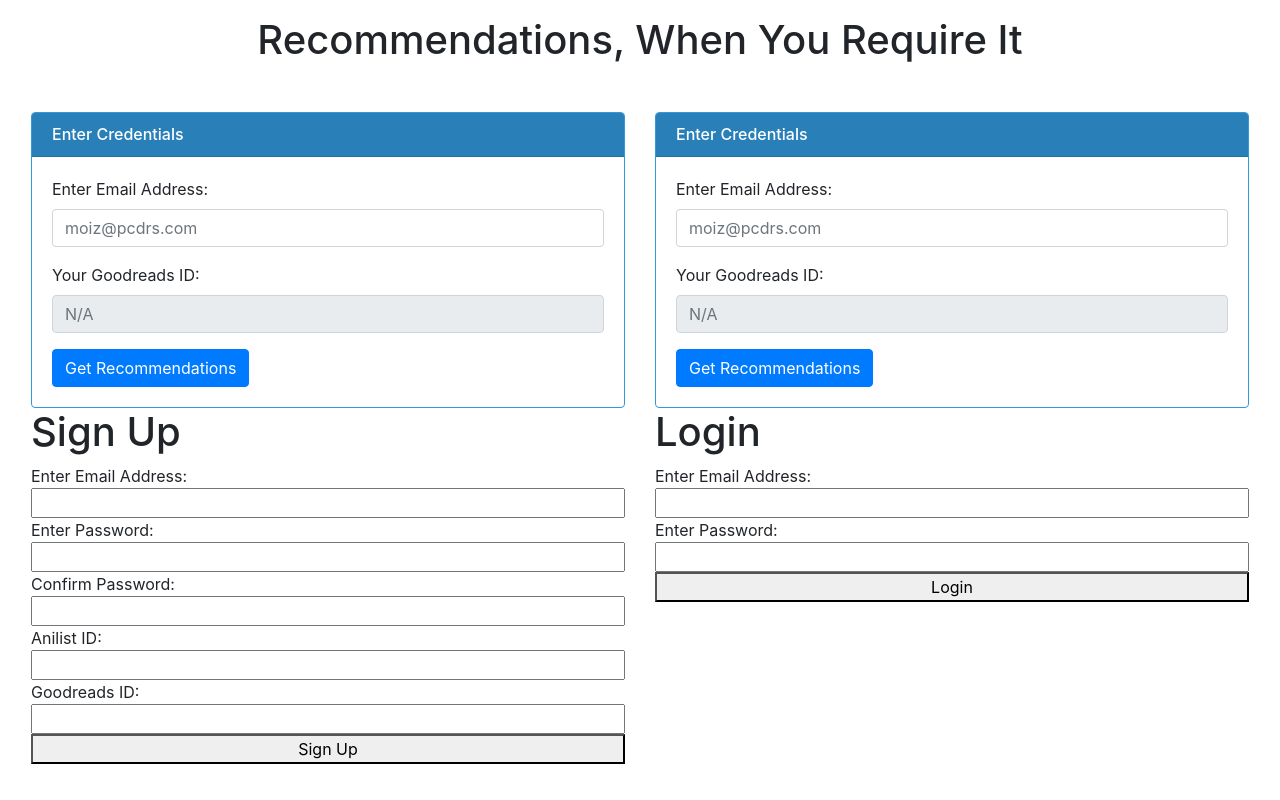
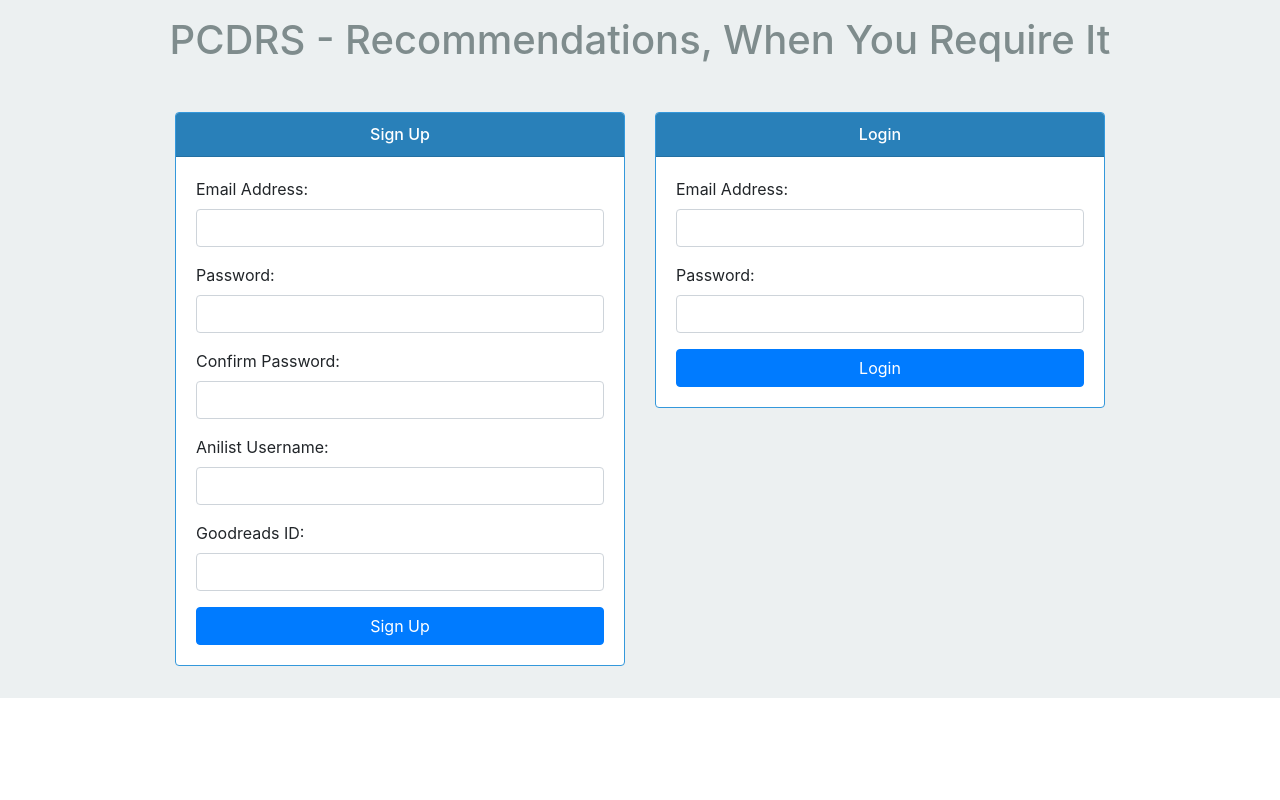
Before and after one commit to moizalicious/fukurokuju, a website: page src/client/index.html in a window 1280 px wide. Drawn offline with Linux system fonts and the light colour scheme.

Commit message:
Update UI elements of index.html

```diff
--- a/src/client/db.json
+++ b/src/client/db.json
@@ -4,8 +4,8 @@
       "id": 1,
       "email": "bW9pekBwY2Rycy5jb20=",
       "password": "eWFoeWVl",
-      "anilistId": "bW9pemFsaWNpb3Vz",
-      "goodreadsId": "ODc1MjEyNDE="
+      "anilistId": "eGVscm9n",
+      "goodreadsId": "NzU4MzE0NDQ="
     }
   ]
 }
--- a/src/client/index.html
+++ b/src/client/index.html
@@ -23,7 +23,7 @@
 
 <body>
     <!-- Main Container -->
-    <div class="container-fluid">
+    <div class="container-fluid" style="background-color: #ECF0F1">
 
         <!-- Alert Row -->
         <div class="row position-fixed p-3" style="z-index: 1000;width: 100%;">
@@ -53,75 +53,63 @@
         <!-- Main Row -->
         <div class="d-flex flex-column">
             <!-- Header Row -->
-            <div class="row p-3">
+            <div class="row p-3" style="color: #7f8c8d">
                 <div class="col">
-                    <h1 class="text-center m-0">Recommendations, When You Require It</h1>
+                    <h1 class="text-center m-0">PCDRS - Recommendations, When You Require It</h1>
                 </div>
             </div>
             <!-- Header Row -->
 
             <!-- Sign Up/Login Row -->
-            <div class="row p-3">
+            <div class="row p-3 ml-5 mr-5 d-flex justify-content-center">
 
                 <!-- Sign Up Column -->
-                <div class="col pt-3 pb-3 d-flex flex-column">
+                <div class="col pt-3 pb-3 d-flex flex-column" style="max-width: 30rem;">
                     <div class="card" style="border-color: #3498db">
-                        <h6 class="card-header" style="background-color: #2980B9; color: white">Enter Credentials</h6>
+                        <h6 class="card-header text-center" style="background-color: #2980B9; color: white">Sign Up</h6>
                         <div class="card-body">
                             <div class="form-group">
-                                <label for="anilistId">Enter Email Address:&nbsp;</label>
-                                <input id="anilistId" type="text" placeholder="moiz@pcdrs.com" class="form-control" />
+                                <label for="signupEmail">Email Address:&nbsp;</label>
+                                <input id="signupEmail" type="text" class="form-control" />
                             </div>
                             <div class="form-group">
-                                <label for="goodreadsId">Your Goodreads ID:&nbsp;</label>
-                                <input id="goodreadsId" type="text" placeholder="N/A" class="form-control"
-                                    disabled="true" />
+                                <label for="signupPassword">Password:&nbsp;</label>
+                                <input id="signupPassword" type="password" class="form-control" />
                             </div>
-                            <button id="getRecommendationsButton" onclick="onGetRecommendationsClick()"
-                                class="btn btn-primary">Get
-                                Recommendations</button>
+                            <div class="form-group">
+                                <label for="signupConfirmPassword">Confirm Password:&nbsp;</label>
+                                <input id="signupConfirmPassword" type="password" class="form-control" />
+                            </div>
+                            <div class="form-group">
+                                <label for="signupAnilistId">Anilist Username:&nbsp;</label>
+                                <input id="signupAnilistId" type="text" class="form-control" />
+                            </div>
+                            <div class="form-group">
+                                <label for="signupGoodreadsId">Goodreads ID:&nbsp;</label>
+                                <input id="signupGoodreadsId" type="text" class="form-control" />
+                            </div>
+                            <button onclick="onSignupClick()" class="btn btn-primary w-100">Sign Up</button>
                         </div>
                     </div>
-                    <h1>Sign Up</h1>
-                    <span>Enter Email Address:</span>
-                    <input id="signupEmail" type="text" />
-                    <span>Enter Password:</span>
-                    <input id="signupPassword" type="text" />
-                    <span>Confirm Password:</span>
-                    <input id="signupConfirmPassword" type="text" />
-                    <span>Anilist ID:</span>
-                    <input id="signupAnilistId" type="text" />
-                    <span>Goodreads ID:</span>
-                    <input id="signupGoodreadsId" type="text" />
-                    <button onclick="onSignupClick()">Sign Up</button>
                 </div>
                 <!-- Sign Up Column -->
 
                 <!-- Login Column -->
-                <div class="col pt-3 pb-3 d-flex flex-column">
+                <div class="col pt-3 pb-3 d-flex flex-column" style="max-width: 30rem;">
                     <div class="card" style="border-color: #3498db">
-                        <h6 class="card-header" style="background-color: #2980B9; color: white">Enter Credentials</h6>
+                        <h6 class="card-header text-center" style="background-color: #2980B9; color: white">Login</h6>
                         <div class="card-body">
                             <div class="form-group">
-                                <label for="anilistId">Enter Email Address:&nbsp;</label>
-                                <input id="anilistId" type="text" placeholder="moiz@pcdrs.com" class="form-control" />
+                                <label for="loginEmail">Email Address:&nbsp;</label>
+                                <input id="loginEmail" type="text" class="form-control" />
                             </div>
                             <div class="form-group">
-                                <label for="goodreadsId">Your Goodreads ID:&nbsp;</label>
-                                <input id="goodreadsId" type="text" placeholder="N/A" class="form-control"
-                                    disabled="true" />
+                                <label for="loginPassword">Password:&nbsp;</label>
+                                <input id="loginPassword" type="password" class="form-control" />
                             </div>
-                            <button id="getRecommendationsButton" onclick="onGetRecommendationsClick()"
-                                class="btn btn-primary">Get
-                                Recommendations</button>
+                            <button onclick="onLoginClick()" class="btn btn-primary w-100">Login</button>
                         </div>
                     </div>
-                    <h1>Login</h1>
-                    <span>Enter Email Address:</span>
-                    <input id="loginEmail" type="text" />
-                    <span>Enter Password:</span>
-                    <input id="loginPassword" type="text" />
-                    <button onclick="onLoginClick()">Login</button>
                 </div>
                 <!-- Login Column -->
             </div>
```
Also changed, not shown: src/client/html/main.html (+1 -1 lines).
